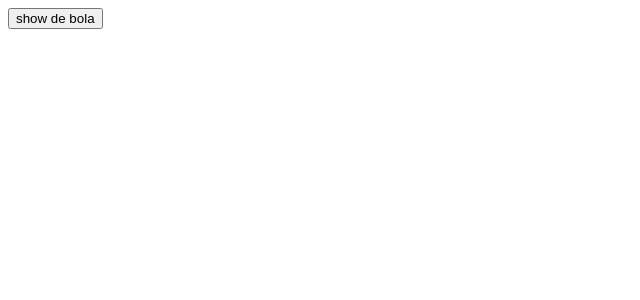
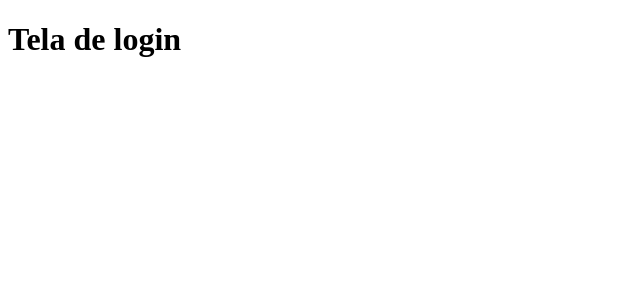
Before and after one commit to CristianoRC/FaltaUm-CSGO, a React (Create React App) app in the folder src/app/: page /login in a window 1280 px wide. Shown: the top 300 px of the page, without its empty margins (0-640 px from the left). Built offline with nearby package versions, Linux system fonts and the light colour scheme.

Commit message:
Nova estruturação react

```diff
--- a/src/app/src/App.js
+++ b/src/app/src/App.js
@@ -1,18 +1,6 @@
 import React from 'react'
-import { Router, Switch, Route } from 'react-router-dom'
-import { createBrowserHistory } from 'history'
-import { Home, Login } from './routes'
+import Routes from './routes/Route'
 
-function App() {
-  const history = createBrowserHistory()
-  return (
-    <Router history={history}>
-      <Switch>
-        <Route exact path="/" component={Home} />
-        <Route exact path="/login" component={Login} />
-      </Switch>
-    </Router>
-  )
+export default () => {
+  return <Routes />
 }
-
-export default App
--- a/src/app/src/components/Button/Button.js
+++ /dev/null
@@ -1,5 +0,0 @@
-import React from 'react'
-
-const Button = () => <button>show de bola</button>
-
-export default Button
--- a/src/app/src/components/Button/index.js
+++ /dev/null
@@ -1 +0,0 @@
-export { default } from './Button'
--- a/src/app/src/components/index.js
+++ /dev/null
@@ -1 +0,0 @@
-export { default as Button } from './Button'
--- a/src/app/src/routes/Home/Home.js
+++ /dev/null
@@ -1,13 +0,0 @@
-import React from 'react'
-import { Link } from 'react-router-dom'
-
-const Home = () => {
-  return (
-    <div>
-      <h1>bem vindo ao falta um</h1>
-      <Link to="/login">Login</Link>
-    </div>
-  )
-}
-
-export default Home
--- a/src/app/src/routes/Home/index.js
+++ /dev/null
@@ -1 +0,0 @@
-export { default } from './Home'
--- a/src/app/src/routes/Login/Login.js
+++ /dev/null
@@ -1,6 +0,0 @@
-import React from 'react'
-import { Button } from '../../components'
-
-const Login = () => <Button />
-
-export default Login
--- a/src/app/src/routes/Login/index.js
+++ /dev/null
@@ -1 +0,0 @@
-export { default } from './Login'
--- /dev/null
+++ b/src/app/src/routes/Route.jsx
@@ -0,0 +1,15 @@
+import React from 'react'
+import {BrowserRouter ,Switch, Route} from 'react-router-dom'
+import Home from '../screens/Home'
+import Login from '../screens/Login'
+
+export default () => {
+    return (
+        <BrowserRouter>
+            <Switch>
+                <Route exact path='/' component={Home} />
+                <Route exact path='/login' component={Login} />
+            </Switch>
+        </BrowserRouter>
+    )
+}
--- a/src/app/src/routes/index.js
+++ /dev/null
@@ -1,2 +0,0 @@
-export { default as Home } from './Home'
-export { default as Login } from './Login'
--- /dev/null
+++ b/src/app/src/screens/Home/index.jsx
@@ -0,0 +1,8 @@
+import React from 'react'
+import {Link} from 'react-router-dom'
+
+export default () => {
+    return (
+        <Link to='/login'>Ir para tela de login</Link>
+    )
+}
--- /dev/null
+++ b/src/app/src/screens/Login/index.jsx
@@ -0,0 +1,7 @@
+import React from 'react'
+
+export default () => {
+    return (
+        <h1>Tela de login</h1>
+    )
+}
```
Also changed, not shown: 1 other file (tests, documents, lock files or other folders).
